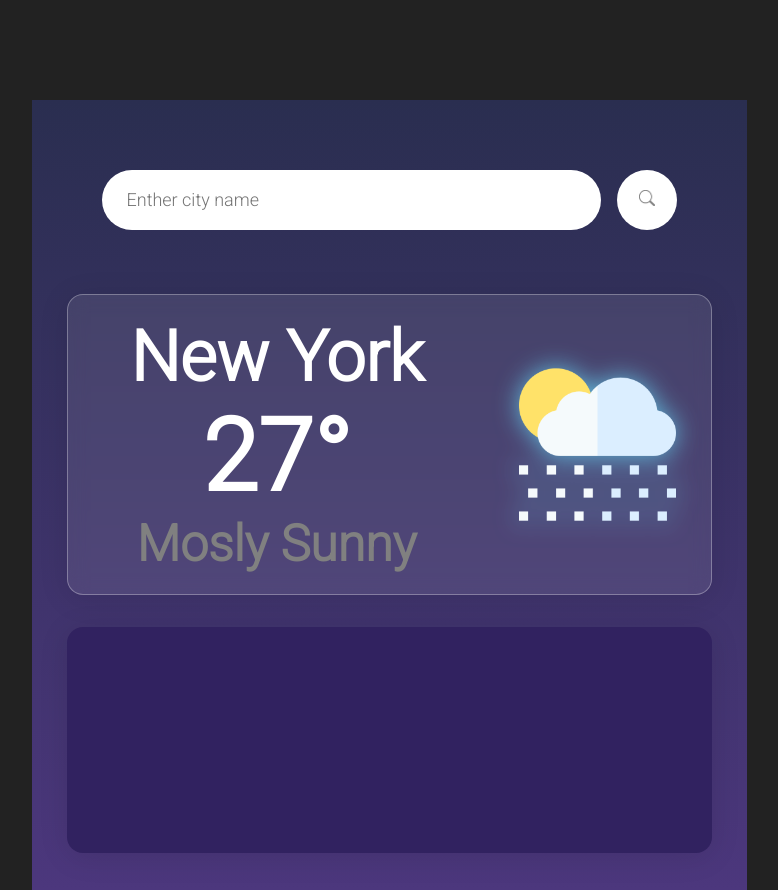
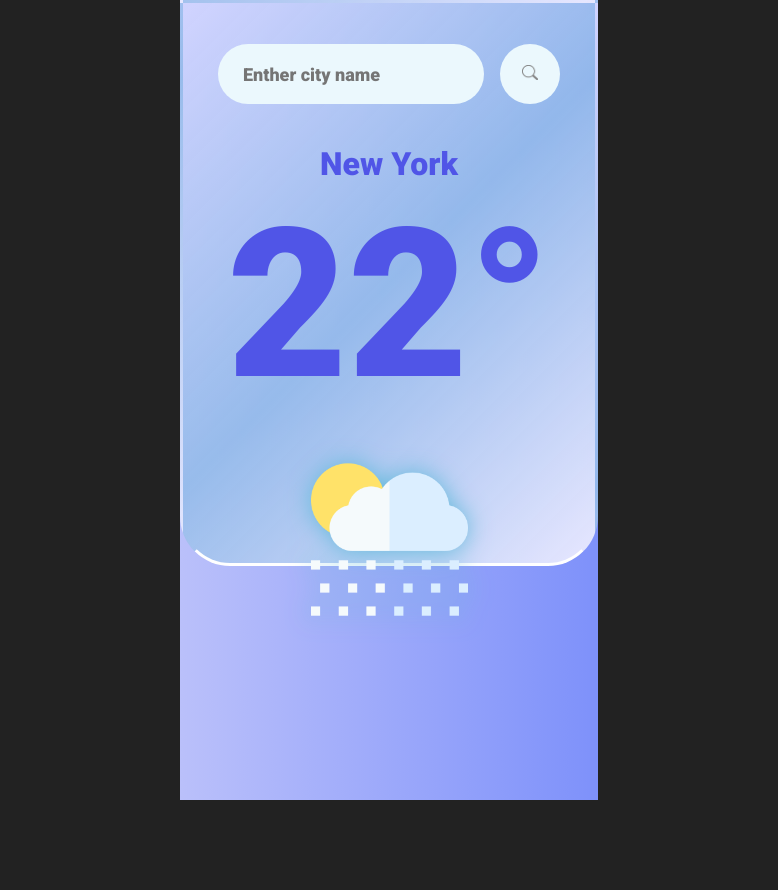
Before and after one commit to RomanLatipov/weather_app, a plain HTML site: page index.html in a window 1280 px wide. Shown: the whole page, without its empty margins (251-1029 px from the left). After the commit the page ends 806 px from the top, so only its background shows below. Drawn offline with Linux system fonts and the light colour scheme; no server answers.

Commit message:
chnaged ui

```diff
--- a/index.html
+++ b/index.html
@@ -5,7 +5,7 @@
         <link rel="stylesheet" href="style.css" />
         <link rel="preconnect" href="https://fonts.googleapis.com">
 		<link rel="preconnect" href="https://fonts.gstatic.com" crossorigin>
-		<link href="https://fonts.googleapis.com/css2?family=Roboto:wght@300&display=swap" rel="stylesheet">
+		<link href="https://fonts.googleapis.com/css2?family=Roboto:wght@900&display=swap" rel="stylesheet">
     </head>
     <body>
         <header>
@@ -13,6 +13,7 @@
         <script src="script.js"></script>
 		<script type="text/javascript">findCity('New York')</script>
         <div class="card">
+    		<div class="info">
     			<div class="search">
 					<input type="text" id="inputField" placeholder="Enther city name" title="Type in a city">
 					<button class="button" onclick="findCity(document.getElementById('inputField').value)"><img src="./assets/search.png"></button>
@@ -26,12 +27,8 @@
 						});
 					</script>
 				</div>
-			<div class="info">
-				<div class="description">
 				<p class="city">New York</p>
-					<p class="temp">27°</p>
-					<p class="type">Mosly Sunny</p>
-				</div>
+				<p class="temp">22°</p>
 				<div class="weather">
 					<img src="./assets/rain.png" class="weather-icon">
 				</div>
--- a/style.css
+++ b/style.css
@@ -1,40 +1,36 @@
 * {
 	margin: 0;
-	/* padding: 0; */
 	font-family: 'Roboto', sans-serif;
-	/* box-sizing: border-box; */
 }
 body {
 	background:#222;
 }
 .card {
-	margin: 100px auto 0;
-	background: linear-gradient(180deg, rgba(42,46,80,1) 0%, rgba(76,55,125,1) 100%);
-	width: 90%;
-	max-width: 645px;
+	background: linear-gradient(90deg, rgba(186,192,250,1) 0%, rgba(126,145,250,1) 100%);
+	margin: auto;
+	height: 100vh;
+	aspect-ratio: 9/19.5;
 	text-align: center;
-	padding: 5px 35px;
+/*	display: flex;*/
 }
-@media (aspect-ratio < 1) {
+/* @media (aspect-ratio < 1) {
 	.card {
 		margin: 0 auto 0;
 	  height: 100vh;
 	  width: 100vh;
 	  max-width: 100vh;
 	}
-}
+} */
 .search {
 	display: flex;
 	align-items: center;
-	padding: 10px 35px;
-	padding-top: 10%;
-	padding-bottom: 10%;
-	/*justify-content: space-between;*/
+	padding: 10% 35px;
+	justify-content: space-between;
 }
 .search input {
 	border: 0;
 	outline: 0;
-	background: #fff;
+	background: #ebf8fd;
 	color: #555;
 	padding: 0px 25px;
 	height: 60px;
@@ -46,7 +42,7 @@ body {
 .search button {
 	border: 0;
 	outline: 0;
-	background: #fff;
+	background: #ebf8fd;
 	border-radius: 50%;
 	width: 60px;
 	height: 60px;
@@ -65,10 +61,8 @@ body {
 	filter: drop-shadow(0 0 0.75rem rgb(97, 185, 218));
 }
 .city {
-	padding-top: 5%;
-	font-weight: bold;
-	font-size: 70px;
-	color: white;
+	font-size: 2em;
+	color: rgba(80, 85,231,1);
 }
 .type {
 	font-size: 50px;
@@ -77,31 +71,31 @@ body {
 	padding-bottom: 5%;
 }
 .temp {
-	font-size: 100px;
-	font-weight: bold;
-	color: white;
+	font-size: 13em;
+	font-weight: 900;
+	color: rgba(80, 85,231,1);
 }
-.weather {
+/* .weather {
 	float: right;
   	width: 35%;
   	display: flex;
     align-items: center;
+} */
+.info {
+	background: linear-gradient(135deg, rgba(208,211,255,1) 0%, rgba(148,187,233,0.9) 50%, rgba(231,231,255,1) 100%);
+	height: 70%;
+	border-radius: 0 0 50px 50px;
+	border-style: solid;
+  	border-color: transparent transparent white transparent;
 }
-.info {
-	display: flex;
- 	background: rgba(255, 255, 255, 0.09);
-	border-radius: 16px;
-	box-shadow: 0 4px 30px rgba(0, 0, 0, 0.1);
-	backdrop-filter: blur(9px);
-	-webkit-backdrop-filter: blur(9px);
-	border: 1px solid rgba(255, 255, 255, 0.3);
-	margin-bottom: 5%;
-}
-.description {
+/* .description {
 	float: left;
   	width: 65%;
+} */
+.forecast {
+	height: 30%;
 }
-.forecast {
+/* .forecast {
 	padding: 2%;
 	margin-bottom: 5%;
 	display: flex;
@@ -112,9 +106,9 @@ body {
 	box-shadow: 0 4px 30px rgba(0, 0, 0, 0.1);
 	/*backdrop-filter: blur(9px);
 	-webkit-backdrop-filter: blur(9px);
-	border: 1px solid rgba(49, 34, 96, 0.42);*/
-}
-.hourly-forecast {
+	border: 1px solid rgba(49, 34, 96, 0.42);
+} */
+/* .hourly-forecast {
     margin-top: 3%;
 	margin-bottom: 3%;
     overflow-x: hidden;
@@ -140,4 +134,4 @@ body {
 .hourly-item img {
     width: 100px;
 	height: 100px;
-}
+} */
```
Lines whose indentation alone changed are shown as unchanged.
